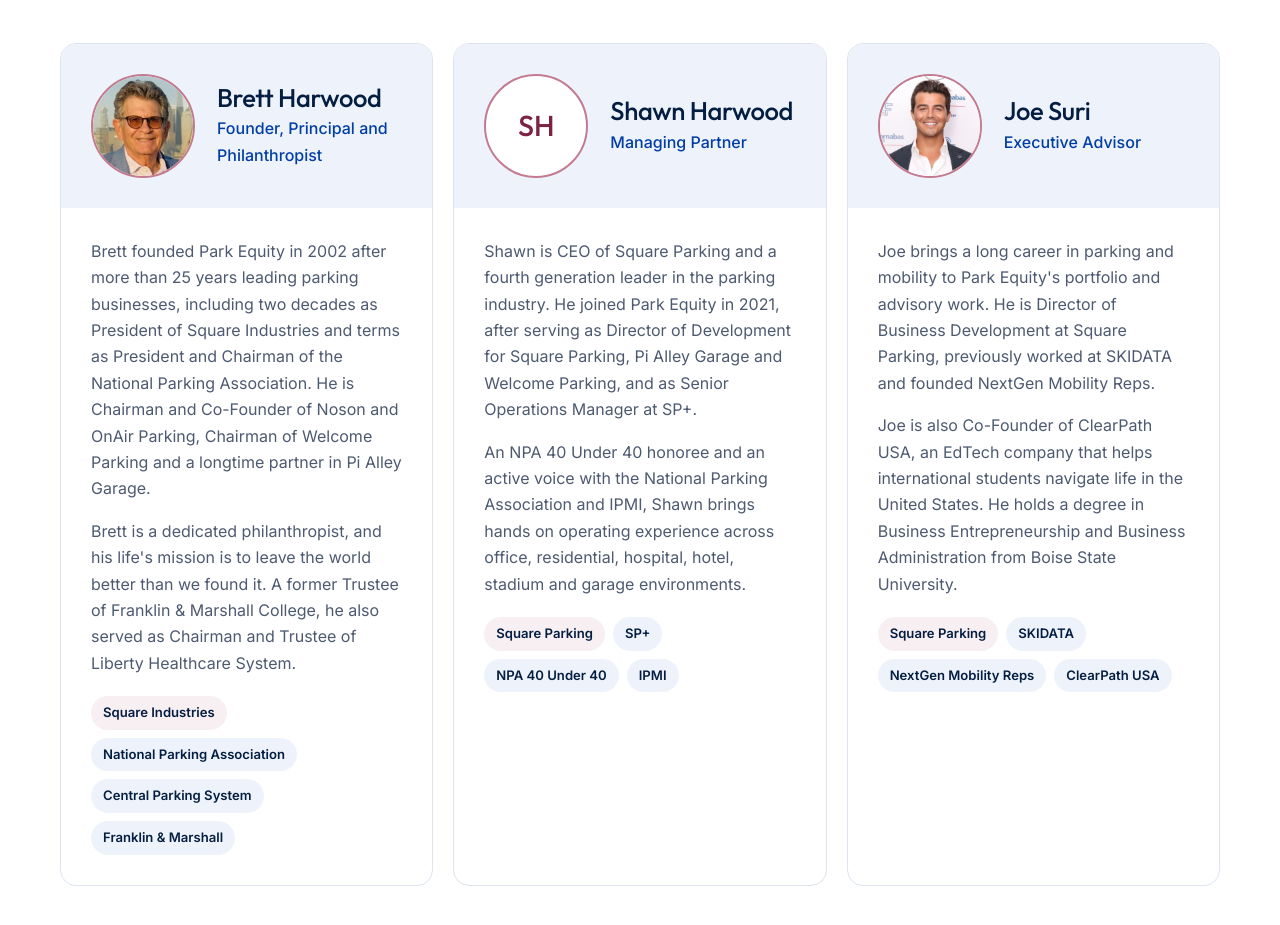
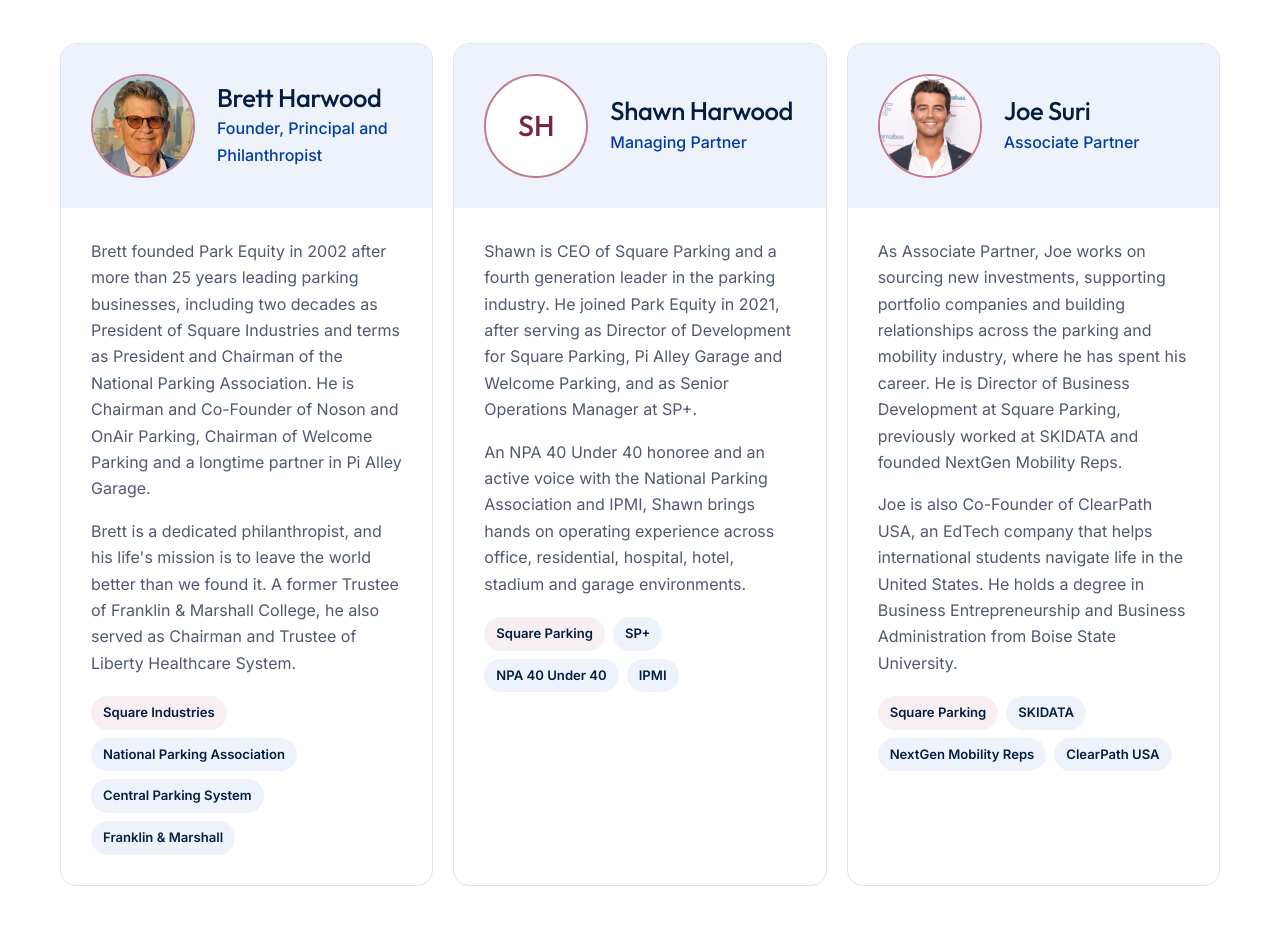
Before and after one commit to Park-Equity/website, a plain HTML site: page index.html in a window 1280 px wide. Shown: the part 8140-9065 px from the top of the page. Drawn offline with Linux system fonts and the light colour scheme.

Commit message:
Update Joe Suri's title to Associate Partner
Co-Authored-By: Claude Opus 5.5 <noreply@anthropic.com>
Claude-Session: https://claude.ai/code/session_01Qspts9aeAQeU8t6CuGoDxo

```diff
--- a/index.html
+++ b/index.html
@@ -664,9 +664,9 @@ footer { border-top: 3px solid; border-image: linear-gradient(90deg, var(--accen
           </div>
         </article>
         <article class="leader">
-          <div class="leader-head"><div class="portrait"><img src="joe-suri.jpg" alt="Joe Suri" width="92" height="92"></div><div><h3>Joe Suri</h3><div class="role">Executive Advisor</div></div></div>
+          <div class="leader-head"><div class="portrait"><img src="joe-suri.jpg" alt="Joe Suri" width="92" height="92"></div><div><h3>Joe Suri</h3><div class="role">Associate Partner</div></div></div>
           <div class="leader-body">
-            <p>Joe brings a long career in parking and mobility to Park Equity's portfolio and advisory work. He is Director of Business Development at Square Parking, previously worked at SKIDATA and founded NextGen Mobility Reps.</p>
+            <p>As Associate Partner, Joe works on sourcing new investments, supporting portfolio companies and building relationships across the parking and mobility industry, where he has spent his career. He is Director of Business Development at Square Parking, previously worked at SKIDATA and founded NextGen Mobility Reps.</p>
             <p>Joe is also Co-Founder of ClearPath USA, an EdTech company that helps international students navigate life in the United States. He holds a degree in Business Entrepreneurship and Business Administration from Boise State University.</p>
             <div class="creds"><span>Square Parking</span><span>SKIDATA</span><span>NextGen Mobility Reps</span><span>ClearPath USA</span></div>
           </div>
```
